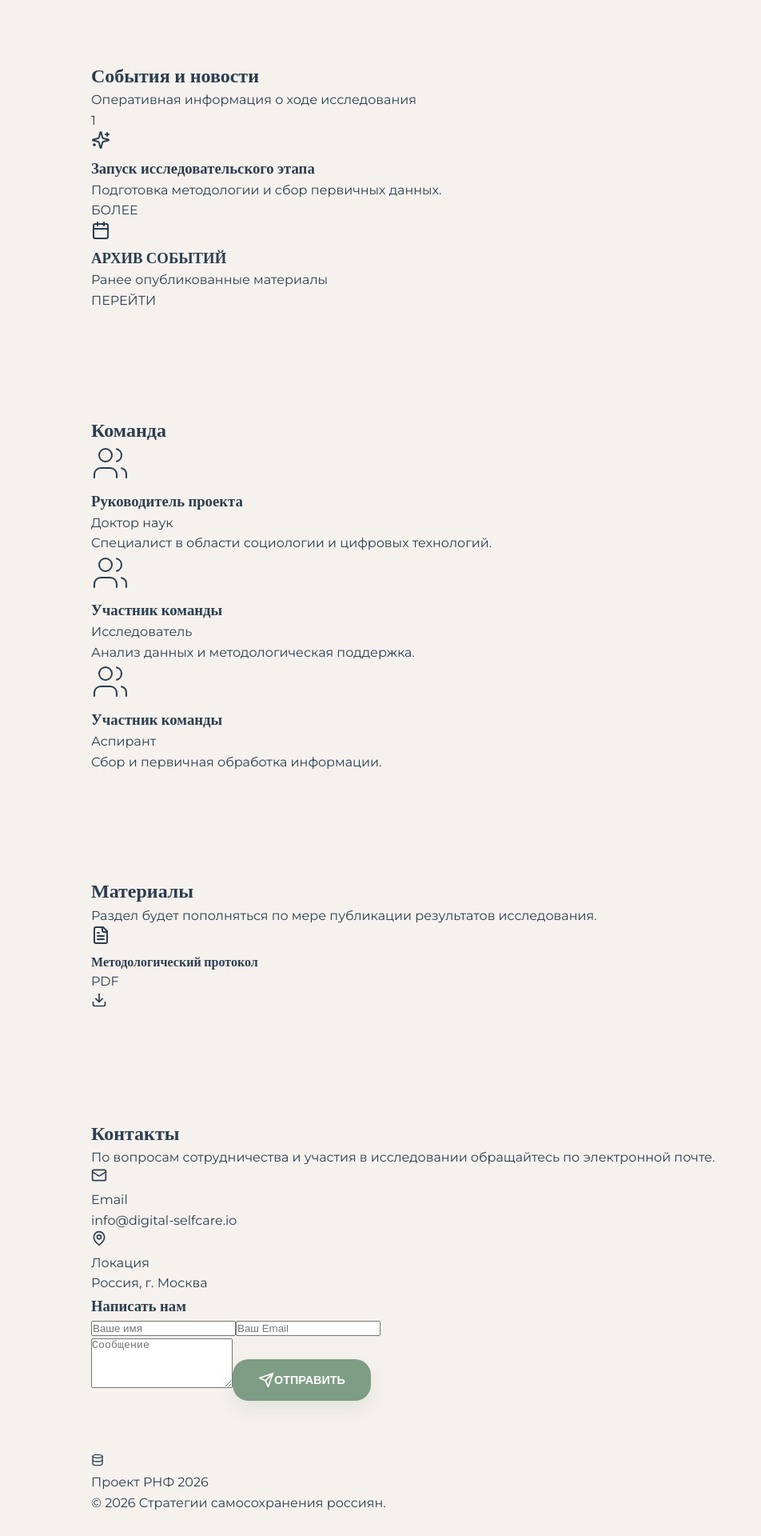
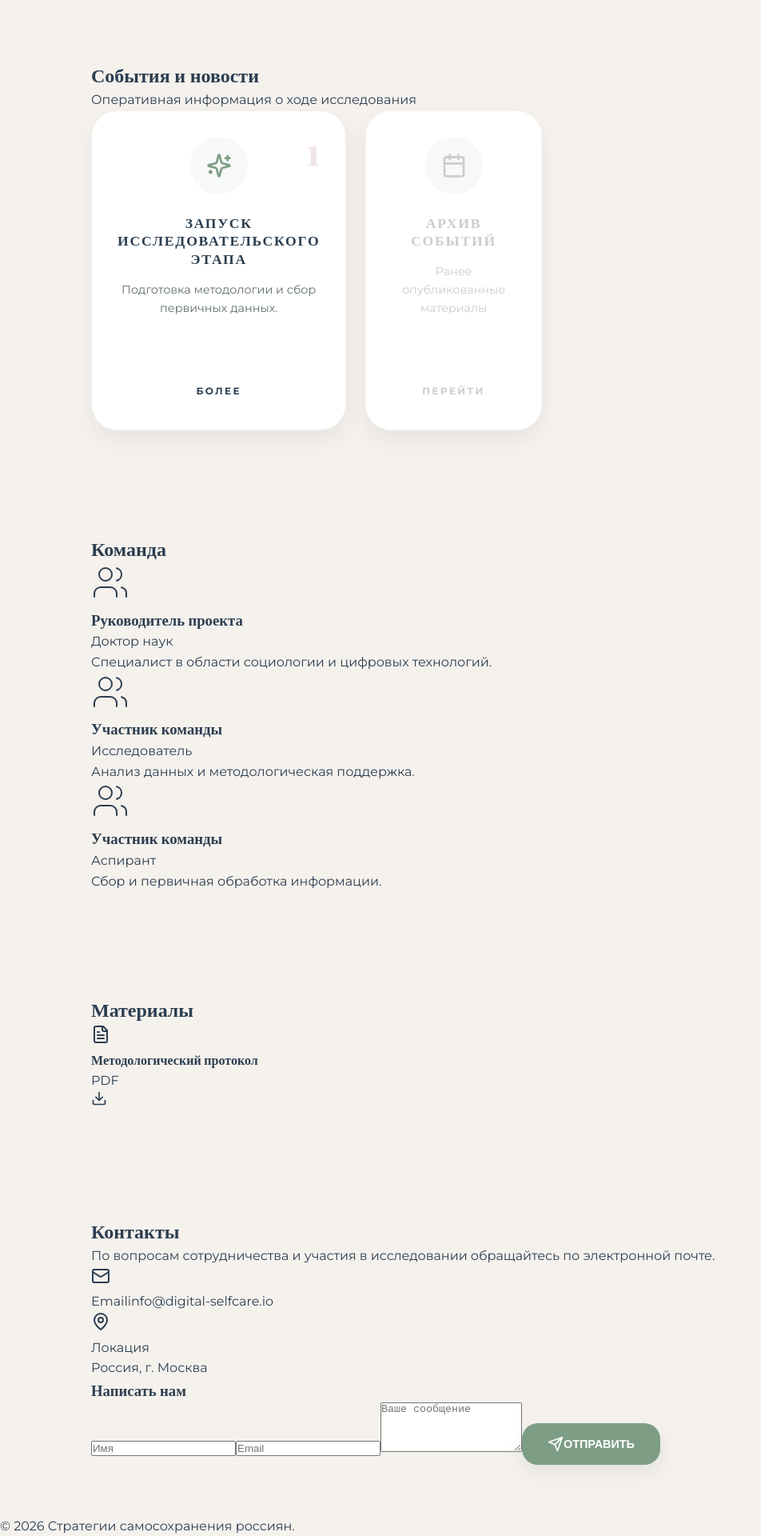
Before and after one commit to digital-selfcare/digital-selfcare.github.io, a React (Vite) app: page / in a window 1280 px wide. Shown: the part 599-2519 px from the top of the page at 80% size, without its empty margins (0-952 px from the left). Before the commit the page ends 2490 px from the top, so only its background shows below. Built offline with nearby package versions, Linux system fonts and the light colour scheme; a web font is replaced by a local one.

Commit message:
Layout: Explicit CSS Grid for 4-columns News

```diff
--- a/src/App.jsx
+++ b/src/App.jsx
@@ -9,16 +9,15 @@ import {
 import { content } from './content';
 
 function App() {
-  // Icons for news cards to match the travel reference style
-  const newsIcons = [<Sparkles />, <Bell />, <Lightbulb />, <Zap />];
+  const newsIcons = [<Sparkles size={32} />, <Bell size={32} />, <Lightbulb size={32} />, <Zap size={32} />];
 
   return (
     <div className="min-h-screen bg-white">
       {/* Simple Header */}
-      <header className="fixed w-full z-50 py-6 px-8 bg-white/90 backdrop-blur-md border-b border-gray-50">
+      <header className="fixed w-full z-50 py-6 px-8 bg-white/90 backdrop-blur-md border-b border-gray-100">
         <div className="container flex justify-between items-center">
           <div className="flex items-center gap-3">
-            <div className="w-10 h-10 bg-sage rounded-xl flex items-center justify-center text-white shadow-lg shadow-sage/20">
+            <div className="w-10 h-10 bg-sage rounded-xl flex items-center justify-center text-white">
               <Database size={20} />
             </div>
             <span className="font-playfair text-2xl font-bold text-text tracking-tight">Проект РНФ</span>
@@ -29,15 +28,8 @@ function App() {
       {/* Hero Section */}
       <section className="pt-48 pb-24 relative overflow-hidden bg-beige/5">
         <div className="geo-circle bg-sage/5 w-[600px] h-[600px] -top-40 -left-40" />
-        <div className="geo-circle bg-powdery/10 w-[400px] h-[400px] top-40 -right-20" />
-
         <div className="container relative z-10">
           <div className="max-w-4xl">
-            <motion.div
-              initial={{ opacity: 0, y: 20 }}
-              animate={{ opacity: 1, y: 0 }}
-              transition={{ duration: 0.8 }}
-            >
             <span className="inline-block px-3 py-1 rounded-full bg-sage/10 text-sage font-bold text-[10px] mb-6 uppercase tracking-widest">
               Исследовательский проект 2026–2027
             </span>
@@ -47,22 +39,19 @@ function App() {
             <p className="text-xl text-text-light mb-12 leading-relaxed max-w-2xl">
               {content.hero.subtitle}
             </p>
-
-              {/* Menu as Green Buttons */}
             <div className="flex flex-wrap gap-3 mb-12">
               {['about', 'events', 'team', 'materials', 'contacts'].map((key) => (
-                  <a key={key} href={`#${key}`} className="btn px-6 py-3 rounded-xl text-sm transition-all hover:scale-105">
+                <a key={key} href={`#${key}`} className="btn px-6 py-3 text-sm">
                   {key === 'contacts' ? 'Контакты' : content[key].title}
                 </a>
               ))}
             </div>
-            </motion.div>
           </div>
         </div>
       </section>
 
-      {/* About Section */}
-      <section id="about" className="py-24 relative overflow-hidden">
+      {/* About */}
+      <section id="about" className="py-24">
         <div className="container">
           <div className="grid md:grid-cols-[1fr,2fr] gap-16 items-start">
             <div className="sticky top-32">
@@ -83,7 +72,7 @@ function App() {
         </div>
       </section>
 
-      {/* News & Events - RE-DESIGNED AS PER TRAVEL & NUMBERED REFS */}
+      {/* News - USING CUSTOM CSS CLASSES FOR STABILITY */}
       <section id="events" className="py-24 bg-beige/5">
         <div className="container">
           <div className="mb-16">
@@ -92,154 +81,115 @@ function App() {
             <p className="text-text-light text-lg">Оперативная информация о ходе исследования</p>
           </div>
 
-          <div className="grid grid-cols-1 sm:grid-cols-2 lg:grid-cols-4 gap-8">
+          <div className="news-grid-custom">
             {content.events.items.map((item, i) => (
-              <motion.div
-                key={item.id}
-                whileHover={{ y: -10 }}
-                className="bg-white rounded-3xl p-8 shadow-xl shadow-sage/5 border border-gray-50 flex flex-col items-center text-center relative overflow-hidden"
-              >
-                {/* Stylized Number in the corner */}
-                <span className="absolute top-4 right-6 text-4xl font-playfair font-bold text-powdery/40">
-                  {i + 1}
-                </span>
-
-                {/* Circular Icon like travel ref */}
-                <div className="w-16 h-16 rounded-full bg-sage/5 text-sage flex items-center justify-center mb-6 mt-2">
+              <div key={item.id} className="news-card-custom">
+                <span className="card-number">{i + 1}</span>
+                <div className="card-icon">
                   {newsIcons[i % newsIcons.length]}
                 </div>
-
-                <div className="flex-grow">
-                  <h3 className="text-lg font-bold mb-4 text-text uppercase tracking-wider leading-tight">
-                    {item.title}
-                  </h3>
-                  <p className="text-sm text-text-light leading-relaxed mb-8">
-                    {item.description}
-                  </p>
+                <h3>{item.title}</h3>
+                <p>{item.description}</p>
+                <a href="#" className="card-link">БОЛЕЕ</a>
               </div>
-
-                {/* "БОЛЕЕ" Link as per ref */}
-                <a href="#" className="font-bold text-xs uppercase tracking-[0.2em] text-text hover:text-sage transition-colors border-b-2 border-transparent hover:border-sage pb-1">
-                  БОЛЕЕ
-                </a>
-              </motion.div>
             ))}
 
-            {/* Archive link in the same grid style */}
-            <motion.div
-              whileHover={{ y: -10 }}
-              className="bg-white/50 rounded-3xl p-8 border-2 border-dashed border-gray-200 flex flex-col items-center justify-center text-center"
-            >
-              <div className="w-16 h-16 rounded-full bg-gray-50 text-gray-300 flex items-center justify-center mb-6">
-                 <Calendar size={24} />
+            {/* Archive link */}
+            <div className="news-card-custom" style={{ background: 'rgba(255,255,255,0.4)', borderStyle: 'dashed' }}>
+              <div className="card-icon" style={{ color: '#ccc' }}><Calendar size={32} /></div>
+              <h3 style={{ color: '#ccc' }}>АРХИВ СОБЫТИЙ</h3>
+              <p style={{ color: '#ccc' }}>Ранее опубликованные материалы</p>
+              <a href="#" className="card-link" style={{ color: '#ccc' }}>ПЕРЕЙТИ</a>
             </div>
-              <h3 className="text-lg font-bold mb-2 text-gray-300 uppercase tracking-wider">АРХИВ СОБЫТИЙ</h3>
-              <p className="text-xs text-gray-300 mb-6 italic">Ранее опубликованные материалы</p>
-              <a href="#" className="font-bold text-xs uppercase tracking-[0.2em] text-gray-300">ПЕРЕЙТИ</a>
-            </motion.div>
           </div>
         </div>
       </section>
 
-      {/* Team Section */}
-      <section id="team" className="py-24 relative overflow-hidden bg-white">
-        <div className="container relative z-10">
-          <div className="text-center mb-20">
+      {/* Team */}
+      <section id="team" className="py-24">
+        <div className="container text-center">
           <h2 className="text-4xl font-playfair font-bold mb-4">{content.team.title}</h2>
-            <div className="w-16 h-1 bg-sage rounded-full mx-auto" />
-          </div>
-
+          <div className="w-16 h-1 bg-sage rounded-full mx-auto mb-20" />
           <div className="grid md:grid-cols-3 gap-16">
             {content.team.members.map((member, i) => (
-              <div key={i} className="text-center group">
-                <div className="w-40 h-40 mx-auto mb-8 relative">
-                  <div className="absolute inset-0 bg-sage/5 rounded-[40px] rotate-6 group-hover:rotate-12 transition-transform duration-500" />
-                  <div className="w-full h-full rounded-[40px] bg-white shadow-xl relative z-10 flex items-center justify-center text-sage border-4 border-white overflow-hidden">
+              <div key={i}>
+                <div className="w-40 h-40 mx-auto mb-8 bg-sage/5 rounded-[40px] flex items-center justify-center text-sage">
                   <Users size={48} strokeWidth={1} />
                 </div>
-                </div>
-                <h3 className="text-xl font-bold mb-1 text-text">{member.name}</h3>
-                <p className="text-sage font-bold text-xs mb-4 uppercase tracking-wider">{member.role}</p>
-                <p className="text-sm text-text-light leading-relaxed px-6">{member.bio}</p>
+                <h3 className="text-xl font-bold mb-1">{member.name}</h3>
+                <p className="text-sage font-bold text-xs mb-4 uppercase">{member.role}</p>
+                <p className="text-sm text-text-light px-6">{member.bio}</p>
               </div>
             ))}
           </div>
         </div>
       </section>
 
-      {/* Materials Section */}
+      {/* Materials */}
       <section id="materials" className="py-24 bg-sage/5">
-        <div className="container">
-          <div className="max-w-4xl mx-auto">
+        <div className="container max-w-4xl">
           <div className="text-center mb-16">
             <h2 className="text-4xl font-playfair font-bold mb-4">{content.materials.title}</h2>
-              <div className="w-16 h-1 bg-powdery rounded-full mx-auto mb-6" />
-              <p className="text-xl text-text-light">
-                {content.materials.description}
-              </p>
+            <div className="w-16 h-1 bg-powdery rounded-full mx-auto" />
           </div>
-
           <div className="grid gap-4">
             {content.materials.items.map((item, i) => (
-                <a key={i} href={item.link} className="bg-white p-6 flex justify-between items-center group hover:scale-[1.02] transition-all duration-300 rounded-3xl shadow-sm border border-gray-50">
+              <a key={i} href={item.link} className="bg-white p-6 rounded-3xl shadow-sm flex justify-between items-center hover:scale-[1.01] transition-transform">
                 <div className="flex items-center gap-6">
-                    <div className="w-12 h-12 rounded-2xl bg-powdery/10 text-powdery flex items-center justify-center group-hover:bg-powdery group-hover:text-white transition-all">
+                  <div className="w-12 h-12 rounded-2xl bg-powdery/10 text-powdery flex items-center justify-center">
                     <FileText size={24} />
                   </div>
                   <div className="text-left">
-                      <h4 className="font-bold text-lg text-text">{item.title}</h4>
-                      <span className="text-[10px] text-text-light uppercase font-bold tracking-[0.2em]">{item.type}</span>
+                    <h4 className="font-bold text-lg">{item.title}</h4>
+                    <span className="text-[10px] text-text-light uppercase tracking-widest">{item.type}</span>
                   </div>
                 </div>
-                  <Download size={20} className="text-gray-200 group-hover:text-sage transition-all" />
+                <Download size={20} className="text-gray-200" />
               </a>
             ))}
           </div>
         </div>
-        </div>
       </section>
 
-      {/* Contacts Section - RE-DESIGNED CLEAN VERSION */}
-      <section id="contacts" className="py-32 bg-white relative">
+      {/* Contacts - FIXED LAYOUT */}
+      <section id="contacts" className="py-32 bg-white">
         <div className="container">
-          <div className="grid lg:grid-cols-2 gap-24 items-start">
+          <div className="grid lg:grid-cols-2 gap-24">
+            <div className="space-y-12">
               <div>
-              <h2 className="text-5xl font-playfair font-bold mb-8">{content.contacts.title}</h2>
-              <p className="text-xl text-text-light mb-12 leading-relaxed">
+                <h2 className="text-5xl font-playfair font-bold mb-8">Контакты</h2>
+                <p className="text-xl text-text-light leading-relaxed">
                   {content.contacts.description}
                 </p>
-
+              </div>
               <div className="space-y-8">
-                <div className="flex items-start gap-6">
-                  <div className="w-12 h-12 rounded-full bg-sage text-white flex items-center justify-center shrink-0">
-                    <Mail size={20} />
+                <div className="flex items-center gap-6">
+                  <div className="w-14 h-14 rounded-2xl bg-sage text-white flex items-center justify-center">
+                    <Mail size={24} />
                   </div>
                   <div>
-                    <p className="text-xs uppercase font-bold text-text-light tracking-widest mb-1">Email</p>
-                    <a href={`mailto:${content.contacts.email}`} className="text-xl font-bold text-text hover:text-sage transition-colors">{content.contacts.email}</a>
+                    <span className="block text-[10px] uppercase font-bold text-text-light tracking-widest mb-1">Email</span>
+                    <a href={`mailto:${content.contacts.email}`} className="text-xl font-bold hover:text-sage">{content.contacts.email}</a>
                   </div>
                 </div>
-
-                <div className="flex items-start gap-6">
-                  <div className="w-12 h-12 rounded-full bg-powdery text-white flex items-center justify-center shrink-0">
-                    <MapPin size={20} />
+                <div className="flex items-center gap-6">
+                  <div className="w-14 h-14 rounded-2xl bg-powdery text-white flex items-center justify-center">
+                    <MapPin size={24} />
                   </div>
                   <div>
-                    <p className="text-xs uppercase font-bold text-text-light tracking-widest mb-1">Локация</p>
-                    <p className="text-xl font-bold text-text">{content.contacts.address}</p>
+                    <span className="block text-[10px] uppercase font-bold text-text-light tracking-widest mb-1">Локация</span>
+                    <p className="text-xl font-bold">{content.contacts.address}</p>
                   </div>
                 </div>
               </div>
             </div>
 
-            <div className="bg-beige/10 rounded-[40px] p-10 md:p-12 border border-beige/20">
-              <h3 className="text-2xl font-playfair font-bold mb-8 text-text">Написать нам</h3>
+            <div className="bg-beige/10 p-10 rounded-[40px] border border-beige/20">
+              <h3 className="text-2xl font-playfair font-bold mb-8">Написать нам</h3>
               <form className="space-y-6">
-                <div className="grid md:grid-cols-2 gap-6">
-                  <input type="text" placeholder="Ваше имя" className="w-full px-6 py-4 rounded-2xl bg-white border border-gray-100 focus:outline-none focus:ring-2 focus:ring-sage/20 transition-all" />
-                  <input type="email" placeholder="Ваш Email" className="w-full px-6 py-4 rounded-2xl bg-white border border-gray-100 focus:outline-none focus:ring-2 focus:ring-sage/20 transition-all" />
-                </div>
-                <textarea placeholder="Сообщение" rows="4" className="w-full px-6 py-4 rounded-2xl bg-white border border-gray-100 focus:outline-none focus:ring-2 focus:ring-sage/20 transition-all resize-none" />
+                <input type="text" placeholder="Имя" className="w-full px-6 py-4 rounded-2xl bg-white border border-gray-100" />
+                <input type="email" placeholder="Email" className="w-full px-6 py-4 rounded-2xl bg-white border border-gray-100" />
+                <textarea placeholder="Ваше сообщение" rows="4" className="w-full px-6 py-4 rounded-2xl bg-white border border-gray-100 resize-none" />
                 <button type="button" className="btn w-full py-5 rounded-2xl flex items-center justify-center gap-3">
                   <Send size={20} />
                   <span>ОТПРАВИТЬ</span>
@@ -250,21 +200,10 @@ function App() {
         </div>
       </section>
 
-      {/* Footer */}
-      <footer className="py-16 border-t border-gray-100 bg-white">
-        <div className="container">
-          <div className="flex flex-col md:flex-row justify-between items-center gap-10">
-            <div className="flex items-center gap-3">
-              <div className="w-8 h-8 bg-sage rounded-lg flex items-center justify-center text-white">
-                <Database size={16} />
-              </div>
-              <span className="font-playfair font-bold text-lg">Проект РНФ 2026</span>
-            </div>
-            <p className="text-[10px] text-text-light uppercase tracking-[0.3em]">
+      <footer className="py-12 border-t border-gray-100 text-center">
+        <p className="text-[10px] uppercase tracking-widest text-text-light">
           © 2026 Стратегии самосохранения россиян.
         </p>
-          </div>
-        </div>
       </footer>
     </div>
   );
--- a/src/index.css
+++ b/src/index.css
@@ -120,3 +120,97 @@ section {
   background-color: var(--color-powdery-light);
   box-shadow: 0 4px 15px rgba(212, 165, 165, 0.3);
 }
+
+/* --- NEWS GRID SYSTEM --- */
+.news-grid-custom {
+  display: grid;
+  grid-template-columns: 1fr;
+  gap: 24px;
+  width: 100%;
+}
+
+@media (min-width: 768px) {
+  .news-grid-custom {
+    grid-template-columns: repeat(2, 1fr);
+  }
+}
+
+@media (min-width: 1024px) {
+  .news-grid-custom {
+    grid-template-columns: repeat(4, 1fr);
+  }
+}
+
+.news-card-custom {
+  background: #ffffff !important;
+  border-radius: 32px;
+  padding: 32px;
+  box-shadow: 0 12px 30px rgba(0,0,0,0.06);
+  border: 1px solid #f0f0f0;
+  display: flex;
+  flex-direction: column;
+  align-items: center;
+  text-align: center;
+  position: relative;
+  transition: all 0.4s cubic-bezier(0.165, 0.84, 0.44, 1);
+  min-height: 400px;
+}
+
+.news-card-custom:hover {
+  transform: translateY(-8px);
+  box-shadow: 0 20px 40px rgba(0,0,0,0.1);
+}
+
+.news-card-custom .card-number {
+  position: absolute;
+  top: 24px;
+  right: 32px;
+  font-family: var(--font-serif);
+  font-size: 3rem;
+  font-weight: 900;
+  color: rgba(212, 165, 165, 0.3);
+  line-height: 1;
+}
+
+.news-card-custom .card-icon {
+  width: 72px;
+  height: 72px;
+  border-radius: 50%;
+  background: rgba(125, 157, 133, 0.06);
+  color: #7d9d85;
+  display: flex;
+  align-items: center;
+  justify-content: center;
+  margin-bottom: 24px;
+}
+
+.news-card-custom h3 {
+  font-size: 1.1rem;
+  font-weight: 800;
+  text-transform: uppercase;
+  letter-spacing: 0.1em;
+  margin-bottom: 16px;
+  line-height: 1.3;
+}
+
+.news-card-custom p {
+  font-size: 0.9rem;
+  color: #636e72;
+  line-height: 1.6;
+}
+
+.news-card-custom .card-link {
+  margin-top: auto;
+  font-weight: 800;
+  font-size: 0.75rem;
+  text-transform: uppercase;
+  letter-spacing: 0.2em;
+  padding-bottom: 4px;
+  border-bottom: 2px solid transparent;
+  transition: all 0.2s;
+}
+
+.news-card-custom:hover .card-link {
+  color: #7d9d85;
+  border-color: #7d9d85;
+}
```
Lines whose indentation alone changed are shown as unchanged.
